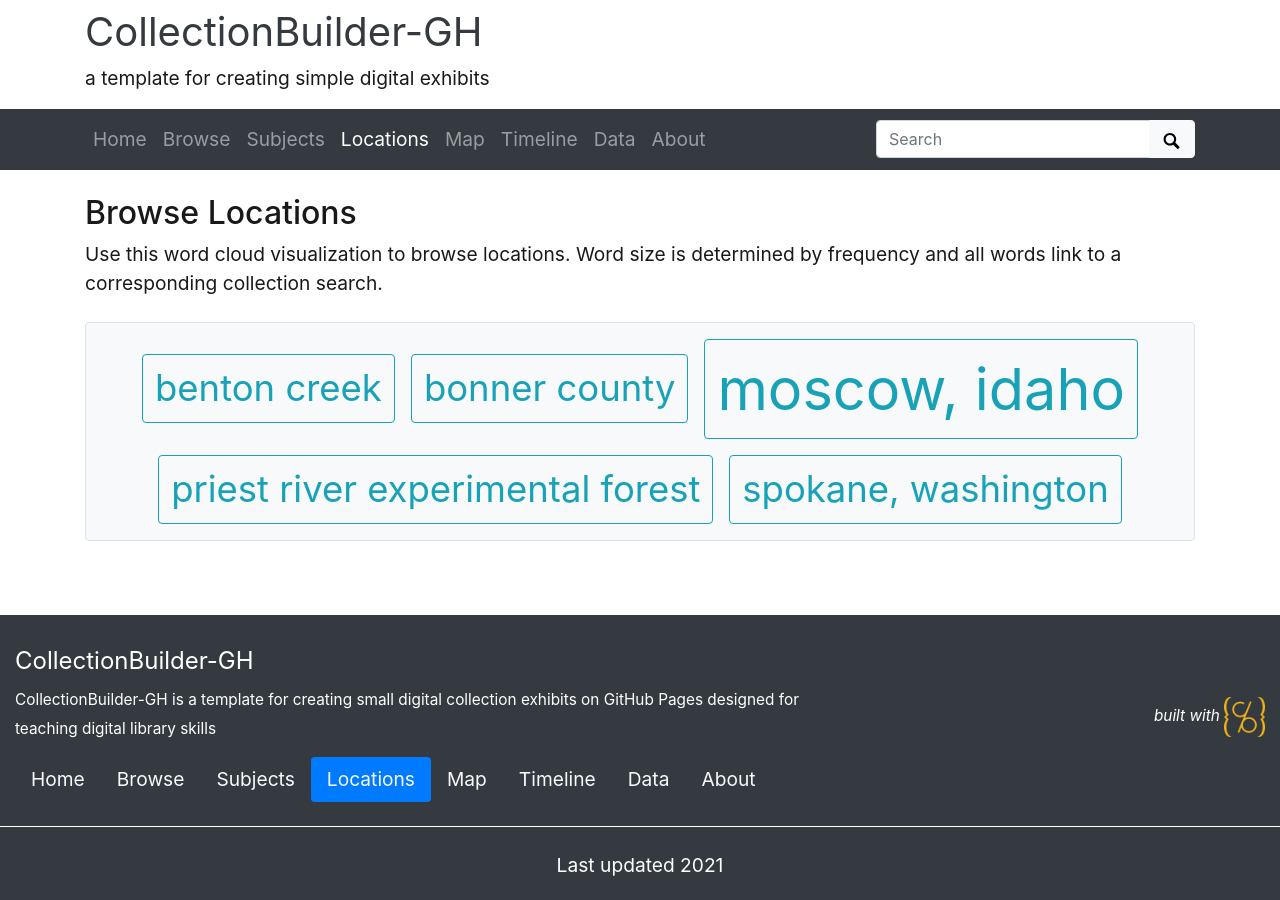
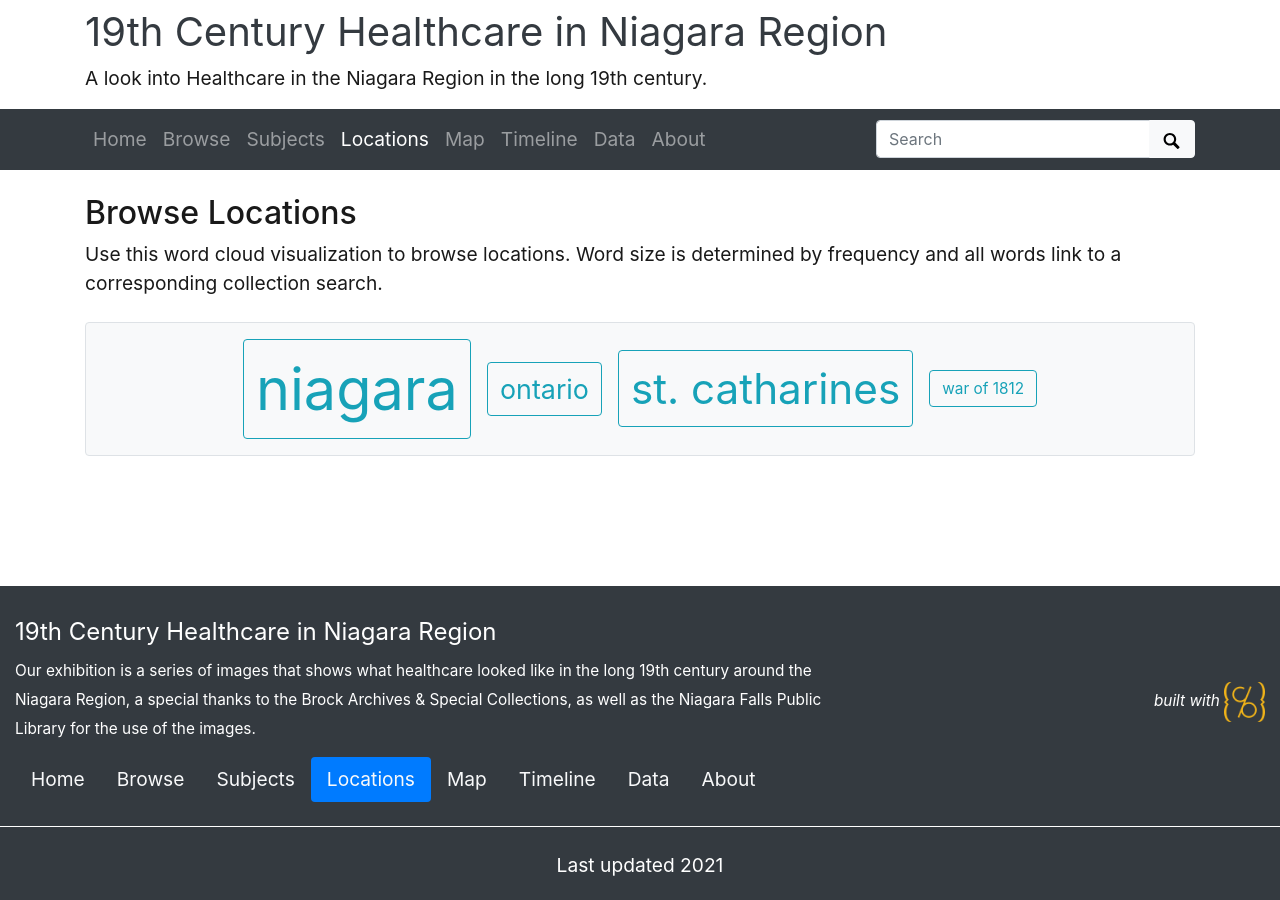
Before and after one commit to ellabelle/19thCenturyHealthcareinNiagaraRegion, a Jekyll site: the page built from pages/locations.md, in a window 1280 px wide. Built offline with Jekyll 4.4.1, drawn with Linux system fonts in a browser that asks for light colours.

Commit message:
Update _config.yml

```diff
--- a/_config.yml
+++ b/_config.yml
@@ -9,32 +9,32 @@
 #
 # url is site domain, full URL to the production location of your collection
 # on GitHub Pages follows the pattern username.github.io
-#url: https://collectionbuilder.github.io
+url: ellabelle.github.io
 # baseurl is path to location on the domain if necessary e.g. /digital/hjccc
 # on GitHub Pages it is your github repository's name prefixed with a /
-#baseurl: /collectionbuilder-gh
+baseurl: /19thCenturyHealthcareinNiagaraRegion
 # location of code, the full url to your github repository
-source-code: https://github.com/CollectionBuilder/collectionbuilder-gh
+source-code: https://ellabelle.github.io/19thCenturyHealthcareinNiagaraRegion
 
 ##########
 # SITE SETTINGS
 #
 # title of site appears in banner
-title: CollectionBuilder-GH
+title: 19th Century Healthcare in Niagara Region
 # tagline, a short phrase that will appear throughout the site in the top banner
-tagline: a template for creating simple digital exhibits
+tagline: A look into Healthcare in the Niagara Region in the long 19th century.
 # description appears in meta tags and other locations
 # this description might appear in search result lists, keep around 160 characters max
-description: "CollectionBuilder-GH is a template for creating small digital collection exhibits on GitHub Pages designed for teaching digital library skills"
+description: Our exhibition is a series of images that shows what healthcare looked like in the long 19th century around the Niagara Region, a special thanks to the Brock Archives & Special Collections, as well as the Niagara Falls Public Library for the use of the images.
 # creator of the digital collection, to appear in meta tags; we typically use our GitHub usernames but feel free to just use your name
-author: CollectionBuilder
+author: Ella Bos and Morgan Sarah Jane Branton
 
 ##########
 # COLLECTION SETTINGS
 #
 # Set the metadata for your collection (the name of the csv file in your _data directory that describes the objects in your collection)
 # Use the filename of your CSV **without** the ".csv" extension! E.g. _data/demo-metadata.csv --> "demo-metadata"
-metadata: demo-metadata
+metadata: metadataspreadsheetfinal
 
 ##########
 # GOOGLE SERVICES [optional!]
```
